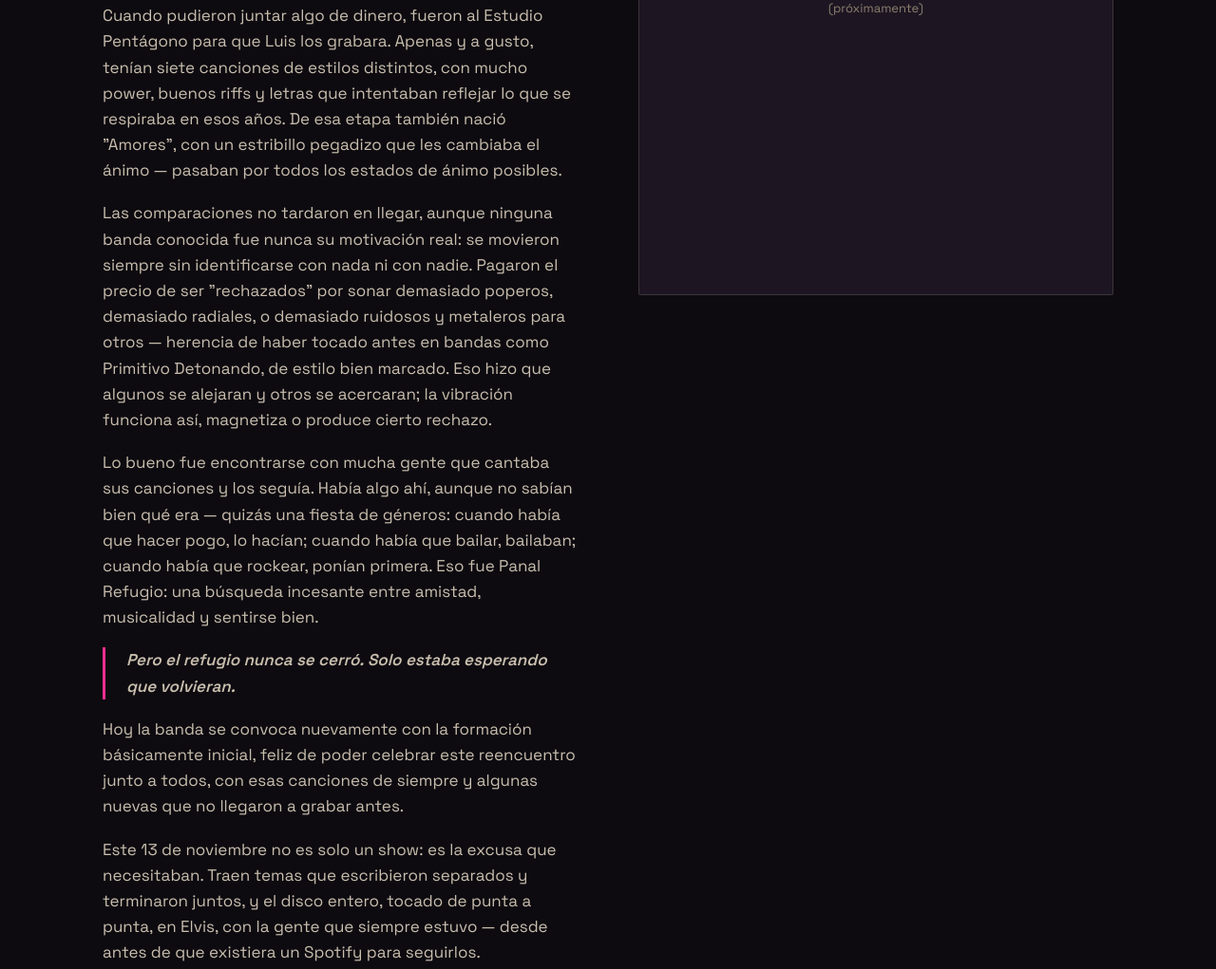
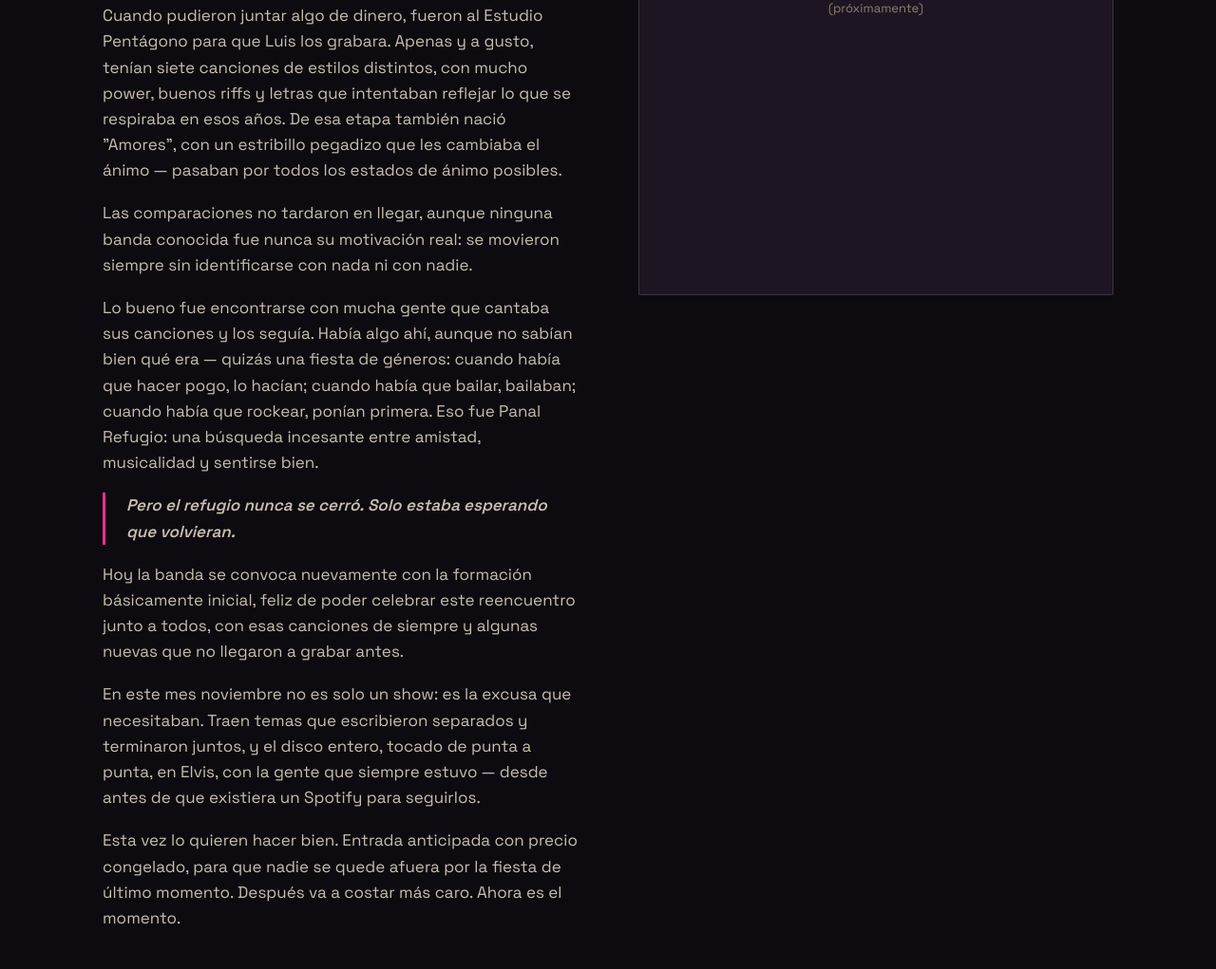
Before and after one commit to Mariand33/PANALREFUGIO, a plain HTML site: page index.html in a window 1280 px wide. Shown: the part 1656-2677 px from the top of the page at 95% size. Drawn offline with Linux system fonts and the light colour scheme.

Commit message:
Revise title and improve paragraph content
Updated the title and several paragraphs to enhance clarity and flow.

```diff
--- a/index.html
+++ b/index.html
@@ -3,7 +3,7 @@
 <head>
 <meta charset="UTF-8">
 <meta name="viewport" content="width=device-width, initial-scale=1.0">
-<title>Panal Refugio — Reencuentro · 13 de Noviembre · Elvis</title>
+<title>Panal Refugio — Reencuentro · En Noviembre · (Rock and Roll y Elvis</title>
 <meta name="description" content="Panal Refugio vuelve al escenario el viernes 13 de noviembre en Elvis. Reencuentro, disco nuevo, entradas anticipadas con precio congelado.">
 
 <!-- ============================================================
@@ -457,11 +457,11 @@
       <div>
         <p>Panal Refugio nació alrededor de 2012, cuando Nahuel, Juan Pablo y Marian —todavía muy pibes— coincidieron intercambiando gustos musicales y decidieron juntarse en una sala a zapar. Poco después se sumó Tincho Córdoba en el bajo, y de a poco se fueron acercando amigos y músicos que pasaban por la sala. Nunca hicieron covers: solo buscaron una sonoridad donde sus emociones quedaran plasmadas de alguna manera. Así nació "Malabares gris", cuando Nahuel propuso llevarla hacia el reggae. Al principio todo estaba invadido de poesías y dibujos; con el tiempo, solo quedaron las canciones.</p>
         <p>Cuando pudieron juntar algo de dinero, fueron al Estudio Pentágono para que Luis los grabara. Apenas y a gusto, tenían siete canciones de estilos distintos, con mucho power, buenos riffs y letras que intentaban reflejar lo que se respiraba en esos años. De esa etapa también nació "Amores", con un estribillo pegadizo que les cambiaba el ánimo — pasaban por todos los estados de ánimo posibles.</p>
-        <p>Las comparaciones no tardaron en llegar, aunque ninguna banda conocida fue nunca su motivación real: se movieron siempre sin identificarse con nada ni con nadie. Pagaron el precio de ser "rechazados" por sonar demasiado poperos, demasiado radiales, o demasiado ruidosos y metaleros para otros — herencia de haber tocado antes en bandas como Primitivo Detonando, de estilo bien marcado. Eso hizo que algunos se alejaran y otros se acercaran; la vibración funciona así, magnetiza o produce cierto rechazo.</p>
+        <p>Las comparaciones no tardaron en llegar, aunque ninguna banda conocida fue nunca su motivación real: se movieron siempre sin identificarse con nada ni con nadie.</p>
         <p>Lo bueno fue encontrarse con mucha gente que cantaba sus canciones y los seguía. Había algo ahí, aunque no sabían bien qué era — quizás una fiesta de géneros: cuando había que hacer pogo, lo hacían; cuando había que bailar, bailaban; cuando había que rockear, ponían primera. Eso fue Panal Refugio: una búsqueda incesante entre amistad, musicalidad y sentirse bien.</p>
         <p class="pull">Pero el refugio nunca se cerró. Solo estaba esperando que volvieran.</p>
         <p>Hoy la banda se convoca nuevamente con la formación básicamente inicial, feliz de poder celebrar este reencuentro junto a todos, con esas canciones de siempre y algunas nuevas que no llegaron a grabar antes.</p>
-        <p>Este 13 de noviembre no es solo un show: es la excusa que necesitaban. Traen temas que escribieron separados y terminaron juntos, y el disco entero, tocado de punta a punta, en Elvis, con la gente que siempre estuvo — desde antes de que existiera un Spotify para seguirlos.</p>
+        <p>En este mes noviembre no es solo un show: es la excusa que necesitaban. Traen temas que escribieron separados y terminaron juntos, y el disco entero, tocado de punta a punta, en Elvis, con la gente que siempre estuvo — desde antes de que existiera un Spotify para seguirlos.</p>
         <p>Esta vez lo quieren hacer bien. Entrada anticipada con precio congelado, para que nadie se quede afuera por la fiesta de último momento. Después va a costar más caro. Ahora es el momento.</p>
       </div>
       <div class="photo-frame">
```
